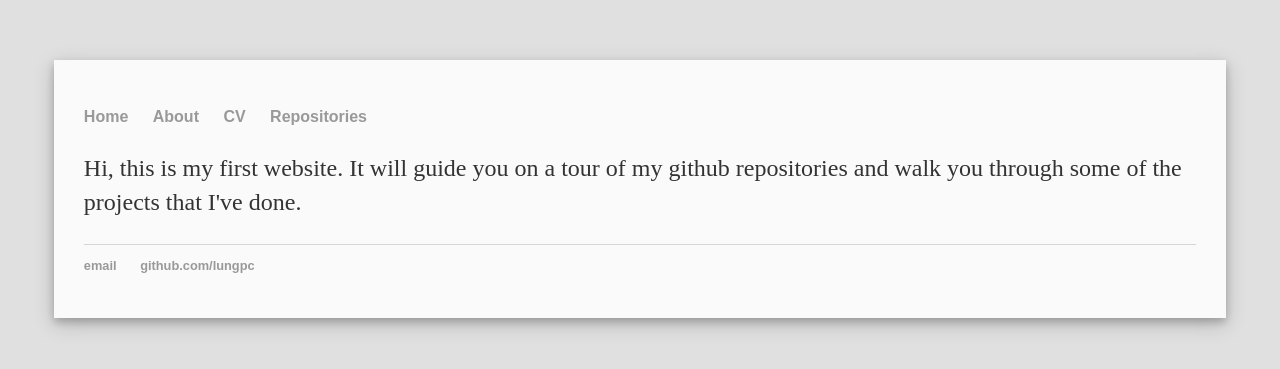
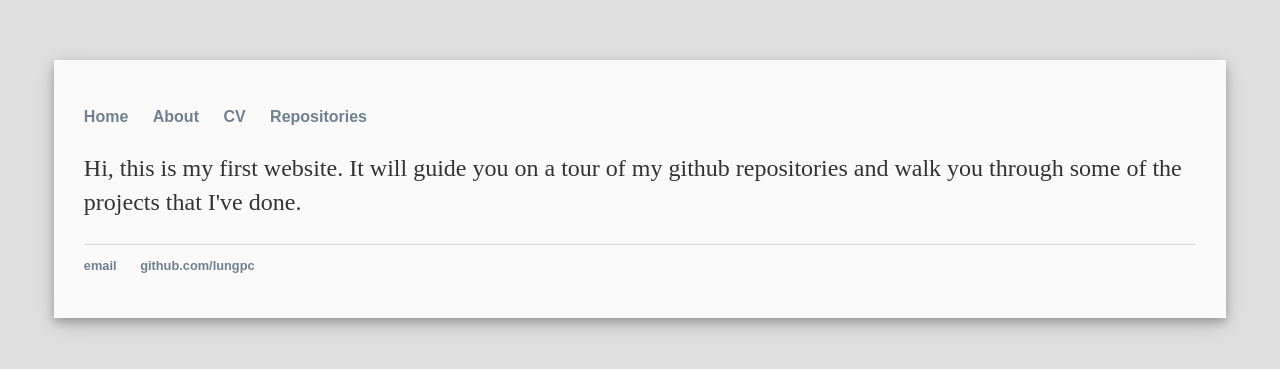
Before and after one commit to lungpc/lungpc.github.io, a Jekyll site: the page built from index.html, in a window 1280 px wide. Shown: the top 369 px of the page. Built offline with Jekyll 4.4.1, drawn with Linux system fonts in a browser that asks for light colours.

Commit message:
Update style.css

```diff
--- a/css/style.css
+++ b/css/style.css
@@ -37,7 +37,7 @@ footer {
 
 a {
     text-decoration: none;
-    color: #999;
+    color: slategray;
 }
 
 a:hover { color: black; }
```
